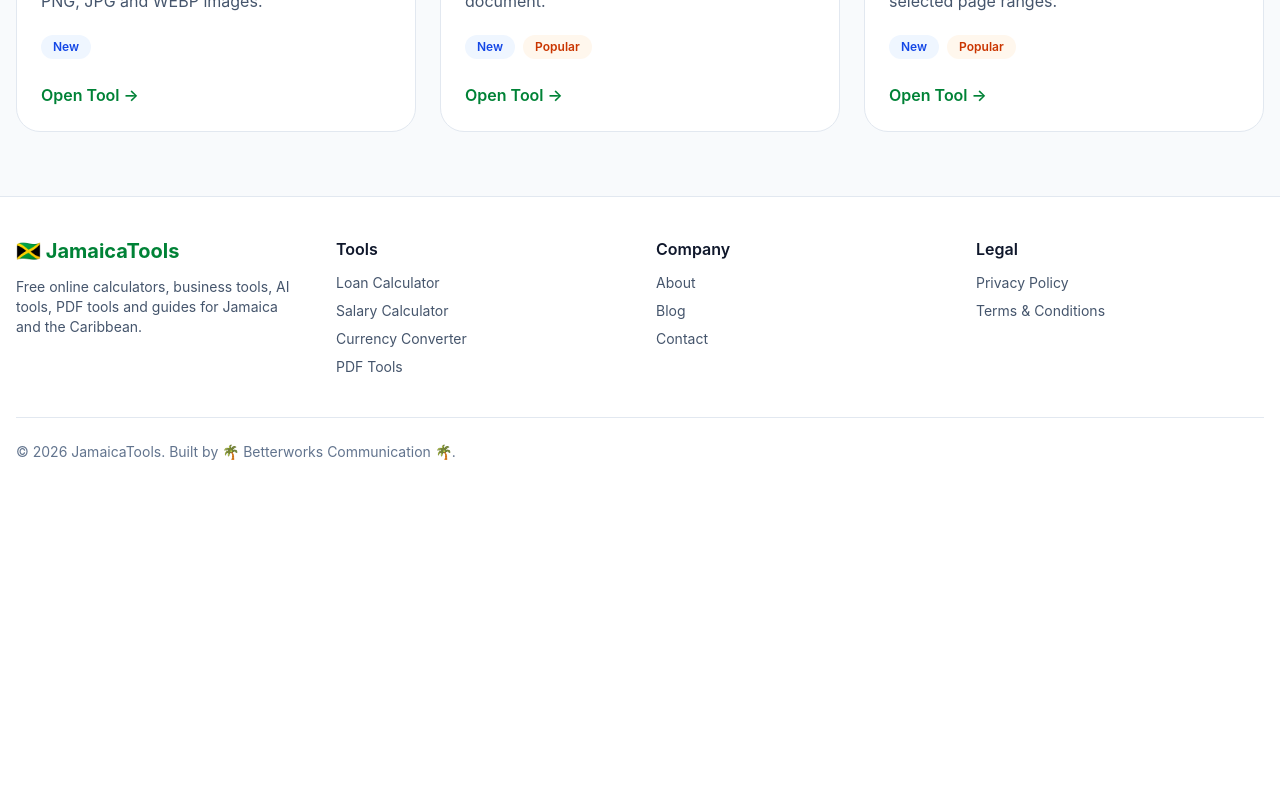
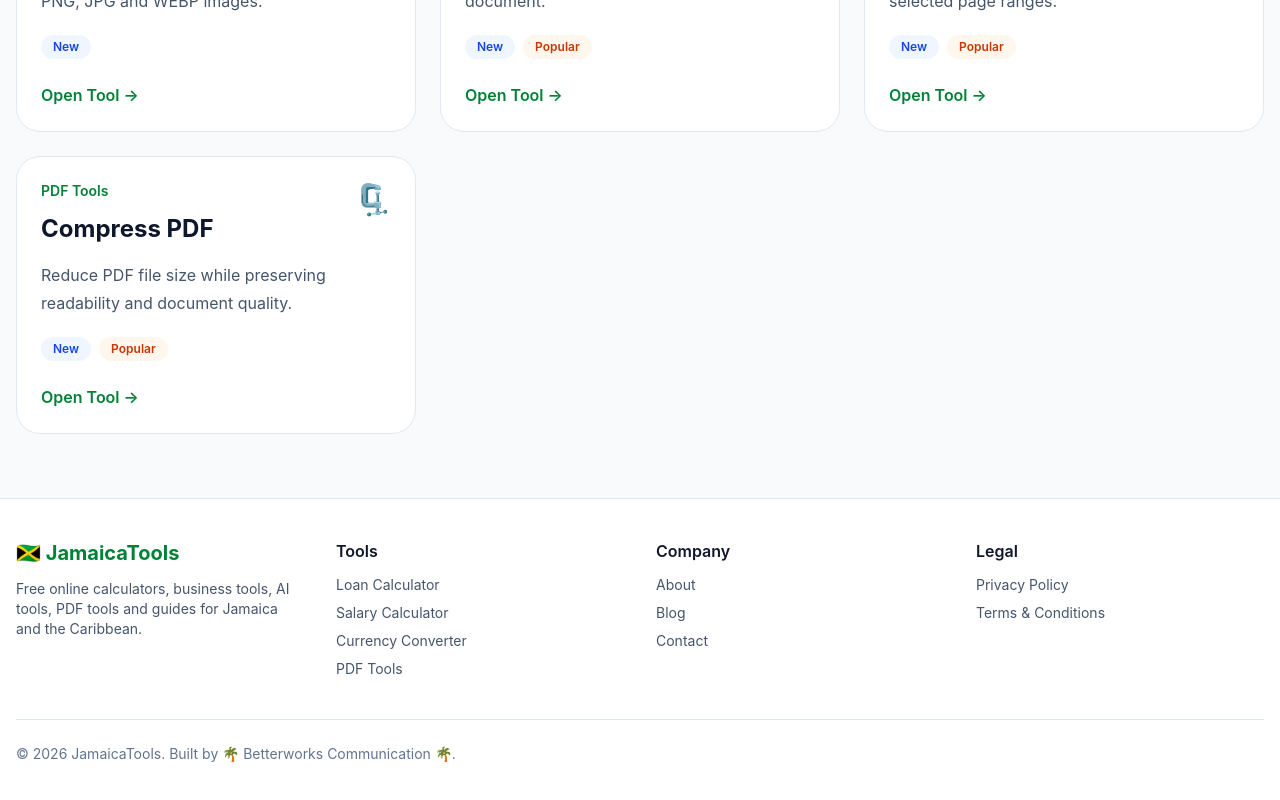
Before and after one commit to Movieslists02/jamaicatools, a React (Vite) app: page /tools in a window 1280 px wide. Shown: the part 1871-2671 px from the top of the page. Before the commit the page ends 2373 px from the top, so only its background shows below. Built offline with nearby package versions, Linux system fonts and the light colour scheme.

Commit message:
feat: add compress pdf tool page

```diff
--- /dev/null
+++ b/src/components/tools/pdf/CompressPDF.jsx
@@ -0,0 +1,23 @@
+import PDFWorkspace from "./PDFWorkspace";
+
+const MAX_PDF_SIZE = 25 * 1024 * 1024;
+
+function CompressPDF() {
+  return (
+    <PDFWorkspace
+      title="Compress PDF"
+      headerTitle="🗜️ Compress PDF"
+      headerSubtitle="Reduce PDF file size while preserving readability and quality."
+      actionLabel="Compress PDF"
+      uploadTitle="Drag and drop your PDF here"
+      uploadDescription="Upload one PDF file up to 25 MB."
+      browseLabel="Browse PDF"
+      filesTitle="PDF to Compress"
+      allowMultiple={false}
+      minimumFiles={1}
+      maxFileSize={MAX_PDF_SIZE}
+    />
+  );
+}
+
+export default CompressPDF;
--- a/src/data/tools.js
+++ b/src/data/tools.js
@@ -416,6 +416,35 @@ seoDescription:
       "pdf-to-images",
     ],
   },
+
+  {
+    id: 16,
+    slug: "compress-pdf",
+    title: "Compress PDF",
+    category: "PDF Tools",
+    description:
+      "Reduce PDF file size while preserving readability and document quality.",
+    icon: "🗜️",
+    featured: true,
+    popular: true,
+    new: true,
+    keywords: [
+      "compress pdf",
+      "reduce pdf size",
+      "pdf compressor",
+      "shrink pdf",
+      "optimize pdf",
+      "smaller pdf",
+    ],
+    seoTitle: "Free PDF Compressor | JamaicaTools",
+    seoDescription:
+      "Compress PDF files online and reduce document size while preserving readability.",
+    relatedTools: [
+      "merge-pdf",
+      "split-pdf",
+      "pdf-to-images",
+    ],
+  },
 ];
 
 export default tools;
--- a/src/pages/ToolDetails.jsx
+++ b/src/pages/ToolDetails.jsx
@@ -16,6 +16,7 @@ import ImageRotator from "../components/tools/images/ImageRotator";
 import ImageWatermarker from "../components/tools/images/ImageWatermarker";
 import MergePDF from "../components/tools/pdf/MergePDF";
 import SplitPDF from "../components/tools/pdf/SplitPDF";
+import CompressPDF from "../components/tools/pdf/CompressPDF";
 
 const toolComponents = {
   "loan-calculator": LoanCalculator,
@@ -33,6 +34,7 @@ const toolComponents = {
   "watermark-image": ImageWatermarker,
   "merge-pdf": MergePDF,
   "split-pdf": SplitPDF,
+  "compress-pdf": CompressPDF,
 };
 
 function ToolDetails() {
```
